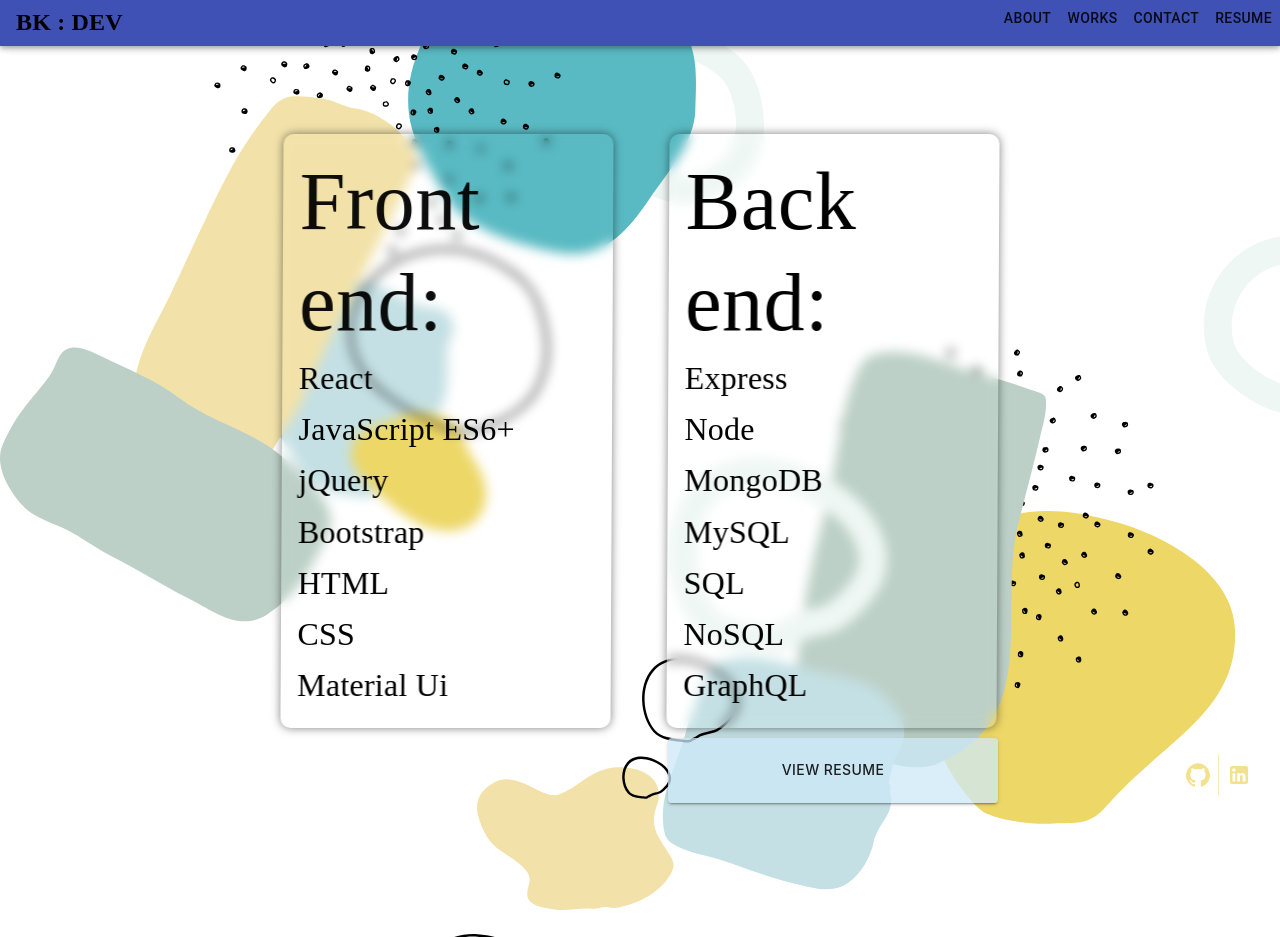
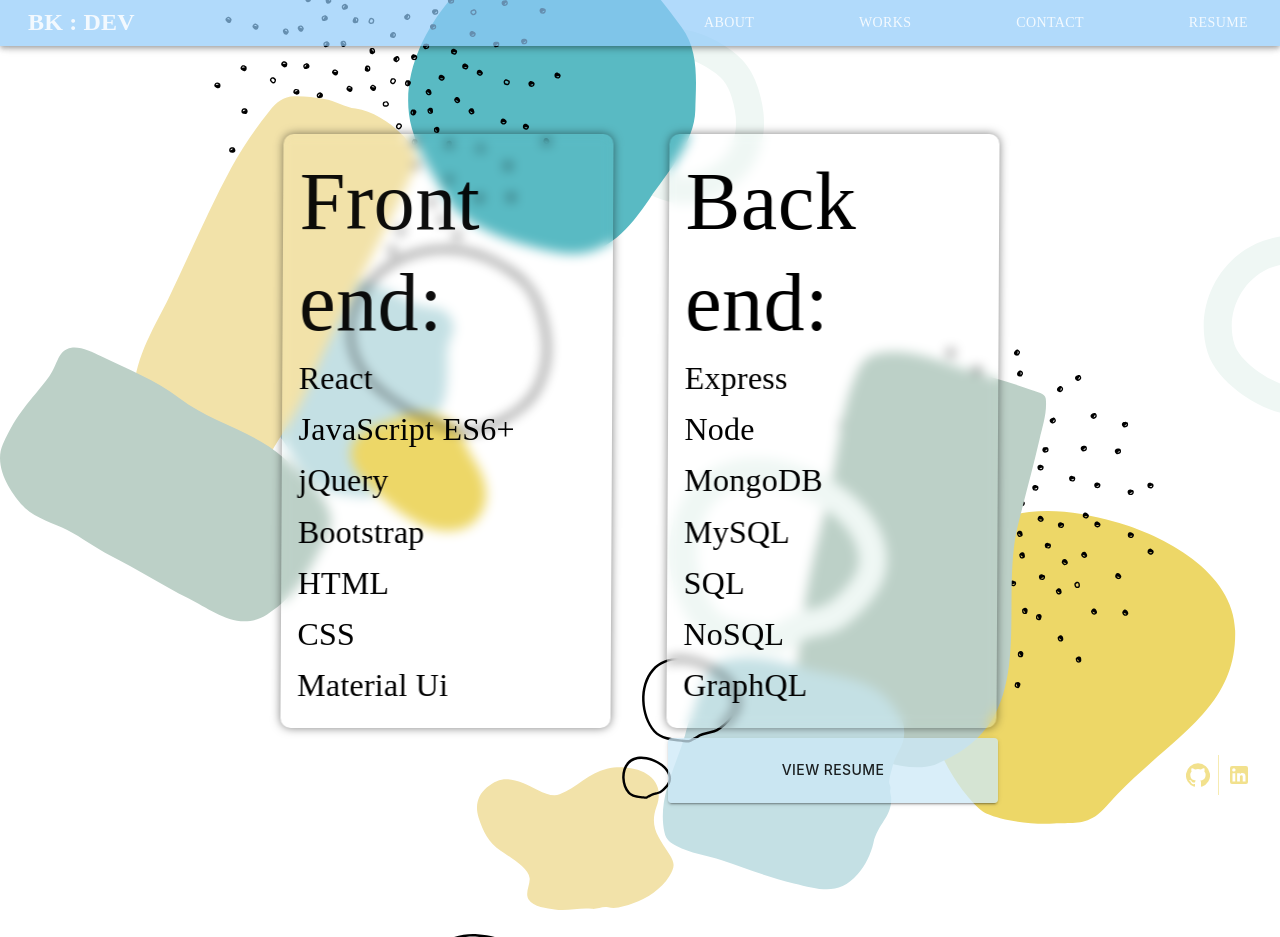
Before and after one commit to btking1/Portfolio-React, a React (Create React App) app: page /resume in a window 1280 px wide. Built offline with nearby package versions, Linux system fonts and the light colour scheme; what webfontloader would draw is missing.

Commit message:
nav complete

```diff
--- a/src/components/NavBar.jsx
+++ b/src/components/NavBar.jsx
@@ -1,4 +1,4 @@
-import React from "react";
+import React, { useState } from "react";
 // import styled from "styled-components";
 import { NavLink } from "react-router-dom";
 
@@ -10,79 +10,91 @@
   Button,
   Typography,
   makeStyles,
+  alpha,
 } from "@material-ui/core";
+import { blue } from "@material-ui/core/colors";
+
+const Blue = blue[200];
 
 const useStyles = makeStyles((theme) => ({
   logoLg: {
-    width: 'fit-content',
-    display: "block",
-    padding: "0.5rem 1rem",
     fontSize: "1.5rem",
     fontWeight: "bold",
     fontFamily: "Dosis",
-    // [theme.breakpoints.down("sm")]: {},
+    textDecoration: "none",
+
+    "&:hover": {
+      cursor: "pointer",
     },
-  logoSm: {},
+    [theme.breakpoints.down("sm")]: {
+      fontSize: "1.2rem",
+    },
+  },
+  logobtn: {
+    flex: 4,
+    minWidth: "100%",
+    width: "fit-content",
+    display: "flex",
+    color: alpha(theme.palette.common.white, 0.85),
+    padding: "0.5rem 1rem",
+    marginLeft: theme.spacing(1),
+  },
   navContainer: {
     flexGrow: 1,
-    display: "flex",
+    width: "100%",
+    // display: (props) => (props.hidden ? "none" : "flex"),
     flexDirection: "row",
     justifyContent: "space-between",
+    alignContent: "center",
+    alignItems: "center",
+    backgroundColor: alpha(Blue, 0.7),
   },
   linkContainer: {
-    width: "fit-content",
-    display: "block",
+    flex: 1,
+    maxWidth: "45%",
+    display: "flex",
     justifyContent: "space-between",
-  }
+    alignItems: "center",
+    marginInlineEnd: theme.spacing(2),
+    [theme.breakpoints.down("sm")]: {
+      maxWidth: "100%",
+    },
+  },
+  link: {
+    padding: "0.5rem 1rem",
+    mx: "0.5rem",
+    fontFamily: "Dosis",
+    "&:hover": {
+      cursor: "pointer",
+    },
+    color: alpha(theme.palette.common.white, 0.85),
+    [theme.breakpoints.down("sm")]: {
+      fontSize: "0.8rem",
+      padding: "0",
+    },
+  },
 }));
 
 function NavBar() {
-  //   const Nav = styled.div`
-  //     width: 100%;
-  //     display: flex;
-  //     flex-direction: row;
-  //     justify-content: space-between;
-  //     z-index: 5;
-  //     padding: 1%;
-  //   `;
-  //   const Logo = styled.div`
-  //     font-size: 24px;
-  //     font-weight: 700;
-  //     font-family: Dosis;
-  //     margin-left: 1%;
-  //     display: flex;
-  //     width: 100%;
-  //     flex-direction: row;
-  //   `;
-
-  //   const Links = styled.div`
-  //     display: flex;
-  //     flex-direction: row;
-  //     justify-content: space-between;
-  //     margin-right: 5%;
-  //     width: 50%;
-  //   `;
-
-  //   const Link = styled.div`
-  //     font-size: 22px;
-  //     font-weight: 500;
-  //     font-family: Dosis;
-  //     white-space: nowrap;
-  //     display: flex;
-  //     justify-content: space-between;
-  //     margin-right: 2%;
-  //     align-items: center;
-  //   `;
   const classes = useStyles();
   return (
-    // <Box sx={{
-    //   width: "100%",
-    // }}>
-      <AppBar className={classes.navContainer}>
-        <NavLink key='5' to='/'>
+    <AppBar color="transparent" className={classes.navContainer}>
+      <NavLink key="5" to="/">
+        <Box
+          sx={{
+            width: "fit-content",
+            display: "flex",
+            flexDirection: "row",
+            alignContent: "center",
+            alignItems: "center",
+          }}
+        >
+          <Button className={classes.logobtn}>
             <Typography variant="h4" component="div" className={classes.logoLg}>
               BK : DEV
             </Typography>
+          </Button>
+        </Box>
       </NavLink>
       <div className={classes.linkContainer}>
         {[
@@ -108,63 +120,13 @@
           },
         ].map((data) => (
           <NavLink key={data.key} to={data.link}>
-              <Button key={data.key}>{data.childText}</Button>
+            <Button className={classes.link} key={data.key}>
+              {data.childText}
+            </Button>
           </NavLink>
         ))}
       </div>
     </AppBar>
-    // </Box>
-    // <Container maxWidth='xl'
-    //   sx={{
-    //     display: "flex",
-    //     marginBottom: "2%",
-    //     marginTop: "2%",
-    //     // [`@media (maxWidth: ${850}px)`]: {
-    //     //   position: 'static',
-    //     //   backgroundColor: 'black',
-    //     //   boxShadow: 'none',
-    //     //   borderBottom: "none",
-    //     //   position: "fixed",
-    //     //   top: "0",
-    //     //   left: "0",
-    //     //   boxShadow: "0px 2px 4px rgba(0, 0, 0, 0.1)",
-    //     // },
-    //   }}
-    // >
-    //   <Nav>
-    //     <NavLink key="5" to="/">
-    //       <Logo>BK : DEV</Logo>
-    //     </NavLink>
-    //     <Links>
-    //       {[
-    //         {
-    //           childText: `About`,
-    //           key: 1,
-    //           link: `/about`,
-    //         },
-    //         {
-    //           childText: `Works`,
-    //           key: 2,
-    //           link: `/works`,
-    //         },
-    //         {
-    //           childText: `Contact`,
-    //           key: 3,
-    //           link: `/contact`,
-    //         },
-    //         {
-    //           childText: `Resume`,
-    //           key: 4,
-    //           link: `/resume`,
-    //         },
-    //       ].map((data) => (
-    //         <NavLink key={data.key} to={data.link}>
-    //           <Link key={data.key}>{data.childText}</Link>
-    //         </NavLink>
-    //       ))}
-    //     </Links>
-    //   </Nav>
-    // </Container>
   );
 }
 
--- a/src/index.css
+++ b/src/index.css
@@ -18,12 +18,11 @@
 }
 
 /* Nav */
-.active {
+/* .active {
   color: rgba(237, 215, 103, 0.75);
-}
+} */
 a {
   text-decoration: none;
-  color: black;
 }
 
 /* .avatar {
@@ -44,19 +43,19 @@
 */
 
 @media (max-width: 630px) {
-  html {
-    width: fit-content;
+  /* html { */
+    /* width: fit-content; */
     /* display: flex;
     justify-content: center;
     align-items: center; */
-  }
-  body {
-    width: fit-content;
-    height: fit-content;
+  /* } */
+  /* body { */
+    /* width: fit-content;
+    height: fit-content; */
     /* display: flex;
     justify-content: center;
     align-items: center; */
-  }
+  /* } */
   .avatar {
     width: 200px;
     height: 200px;
--- a/src/theme.js
+++ b/src/theme.js
@@ -9,6 +9,7 @@
       mode: "light",
       primary: {
         main: "rgba(204, 232, 247, 0.75)",
+        appBar: "rgba(204, 232, 247, 0.75)",
         other: "rgba(204, 232, 247, 1)",
         lightGreenText: "rgba(196,224,228,1)",
       },
```
Lines whose indentation alone changed are shown as unchanged.
